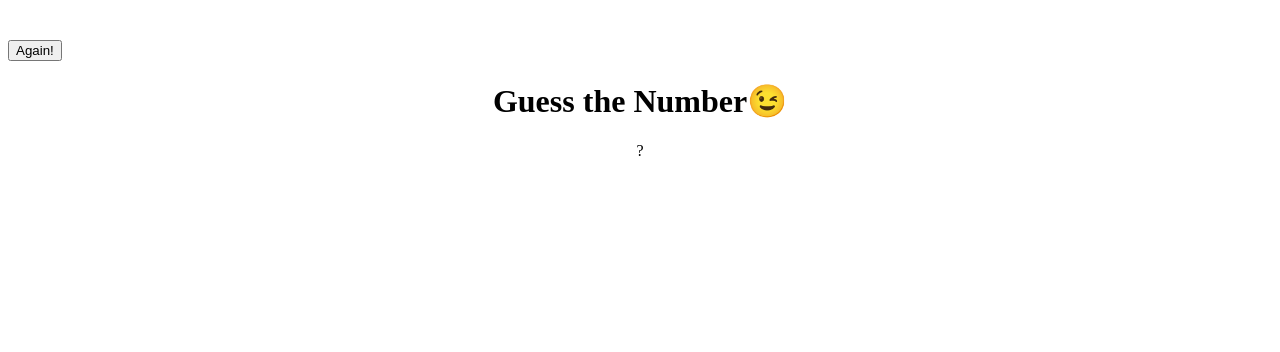
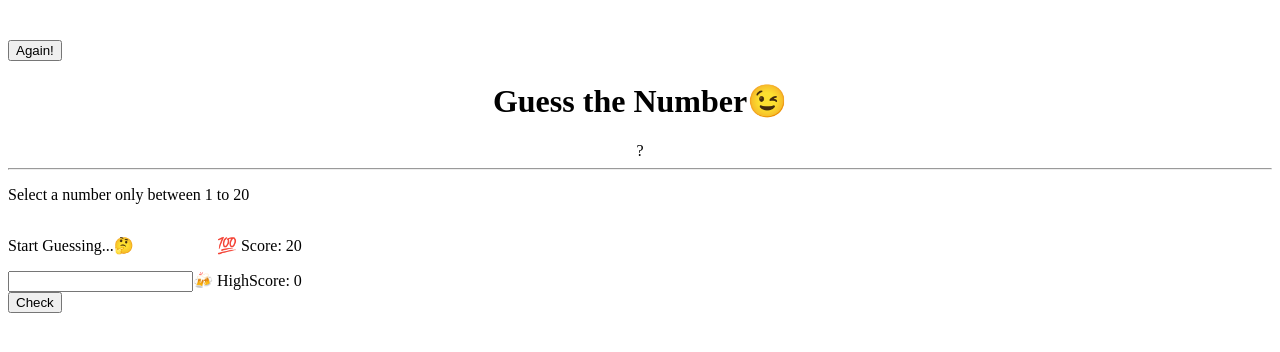
Before and after one commit to Preethishivani/GuessNumber_game, a plain HTML site: page index.html in a window 1280 px wide. Drawn offline with Linux system fonts and the light colour scheme.

Commit message:
style.css created

```diff
--- a/index.html
+++ b/index.html
@@ -14,6 +14,23 @@
     <h1 style="text-align: center;" class="demo">Guess the Number😉</h1>
     <div class = "number" style="text-align:center;" >?</div>
   </header>
-
+  <hr>
+  <p class = "between">Select a number only between 1 to 20</p>
+  <div style="display: flex;">
+    <div class = "left" >
+      <!-- <p class = "between">Select a number only between 1 to 20</p> -->
+      <p class = "message" >Start Guessing...🤔</p>
+      <input type="number" class="guess" style="display: block;">
+      <button class = "btn-check"  >Check</button>
+    </div>
+    <div class = "right" style="text-align: right;">
+      <p class="label-score"> 💯 Score: <span class = "score">20</span></p>
+      <p class = "label-highScore">
+        &#127867 HighScore: <span class ="highScore">0</span>
+      </p>
+    </div>
+  </div>
+  <script src="./script.js"></script>
+</body>
 </body>
 </html>
```
Also changed, not shown: style.css (added).
